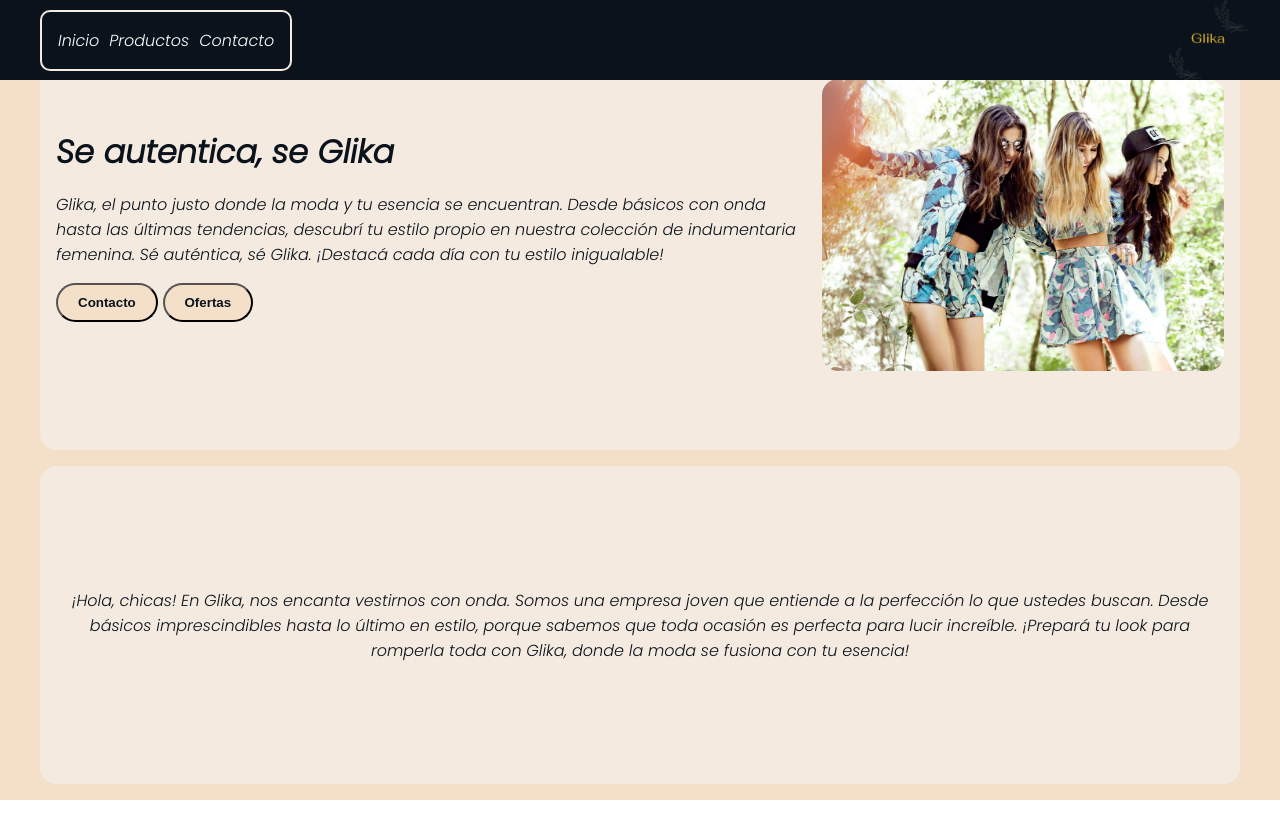
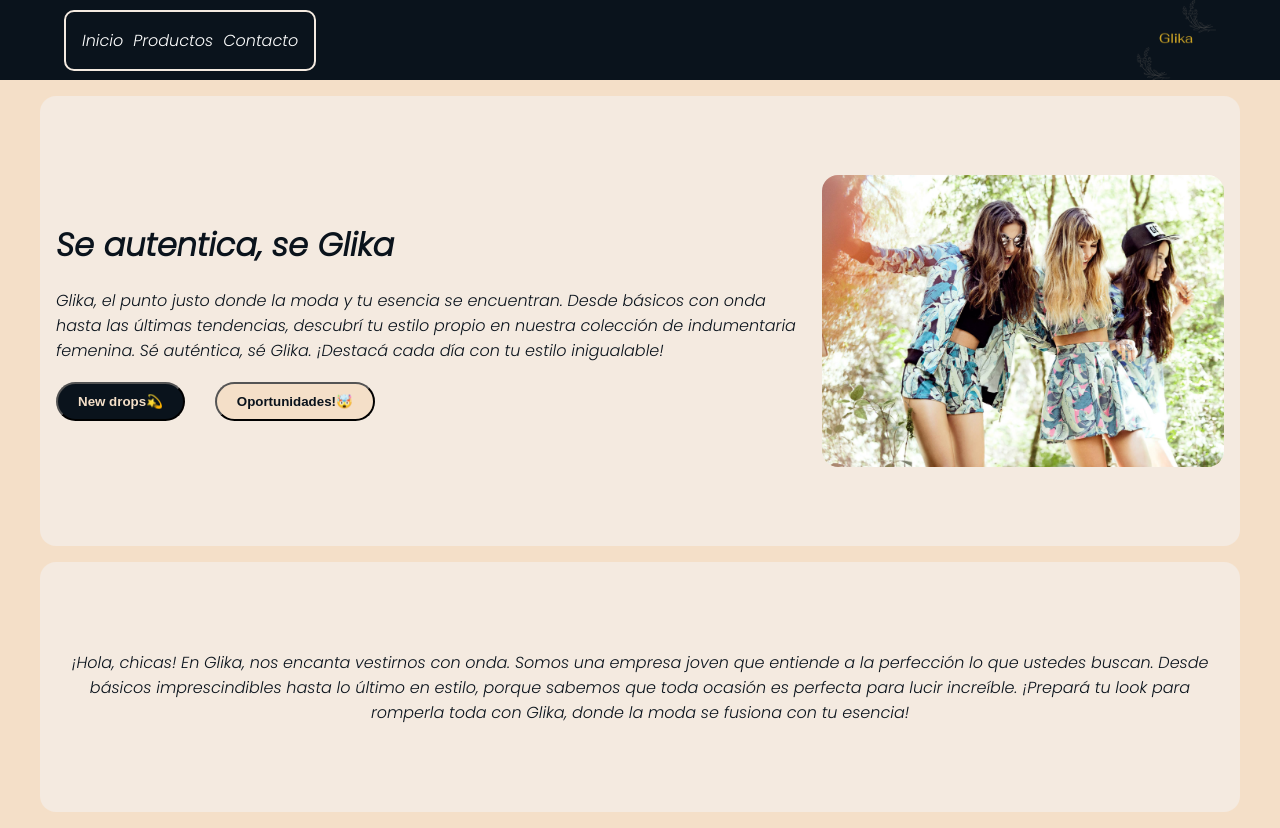
Before and after one commit to mlmostaza/glikastore, a plain HTML site: page index.html in a window 1280 px wide. Before the commit the page ends 800 px from the top, so only its background shows below. Drawn offline with Linux system fonts and the light colour scheme.

Commit message:
hero & about

```diff
--- a/asset/style.css
+++ b/asset/style.css
@@ -32,7 +32,7 @@ header {
   justify-content: space-between;
   align-items: center;
   flex-direction: row-reverse;
-  padding: 0px 2rem;
+  padding: 0px 4rem;
   width: 100%;
   height: 80px;
   position: fixed;
@@ -52,7 +52,7 @@ header {
   display: flex;
   justify-content: space-between;
   gap: 10px;
-  margin: 1rem 0.5rem;
+  margin: 1rem 0px;
   padding: 1rem 1rem;
   border: solid 2px;
   border-color: var(--secondary);
@@ -74,7 +74,6 @@ header {
 main {
   background-color: var(--background);
   color: var(--primary);
-  height: 100vh;
   display: flex;
   flex-direction: column;
   justify-content: center;
@@ -87,7 +86,7 @@ main {
   display: flex;
   height: 450px;
   padding: 1rem;
-  margin: 0 0.5rem;
+  margin-top: 96px;
   align-items: center;
   justify-content: center;
   flex-direction: row-reverse;
@@ -108,13 +107,19 @@ main {
   justify-content: space-around;
   align-items: flex-start;
   flex-direction: column;
+  gap: 10px;
 }
 
 .hero__info h1 {
   font-size: 2rem;
 }
 
-.hero__button button {
+.hero__button {
+  display: flex;
+  gap: 30px;
+}
+
+button {
   background-color: var(--background);
   color: var(--primary);
   padding: 10px 20px;
@@ -132,7 +137,7 @@ main {
 
 .about {
   display: flex;
-  height: 450px;
+  height: 250px;
   padding: 1rem;
   margin: 1rem 0.5rem;
   align-items: center;
--- a/index.html
+++ b/index.html
@@ -40,8 +40,8 @@
             auténtica, sé Glika. ¡Destacá cada día con tu estilo inigualable!
           </p>
           <div class="hero__button">
-            <button class="button__contacto active" type="button">Contacto</button>
-            <button class="button__ofertas" type="button">Ofertas</button>
+            <button class="active" type="button">New drops💫</button>
+            <button  type="button">Oportunidades!🤯</button>
           </div>
         </div>
       </section>
```
